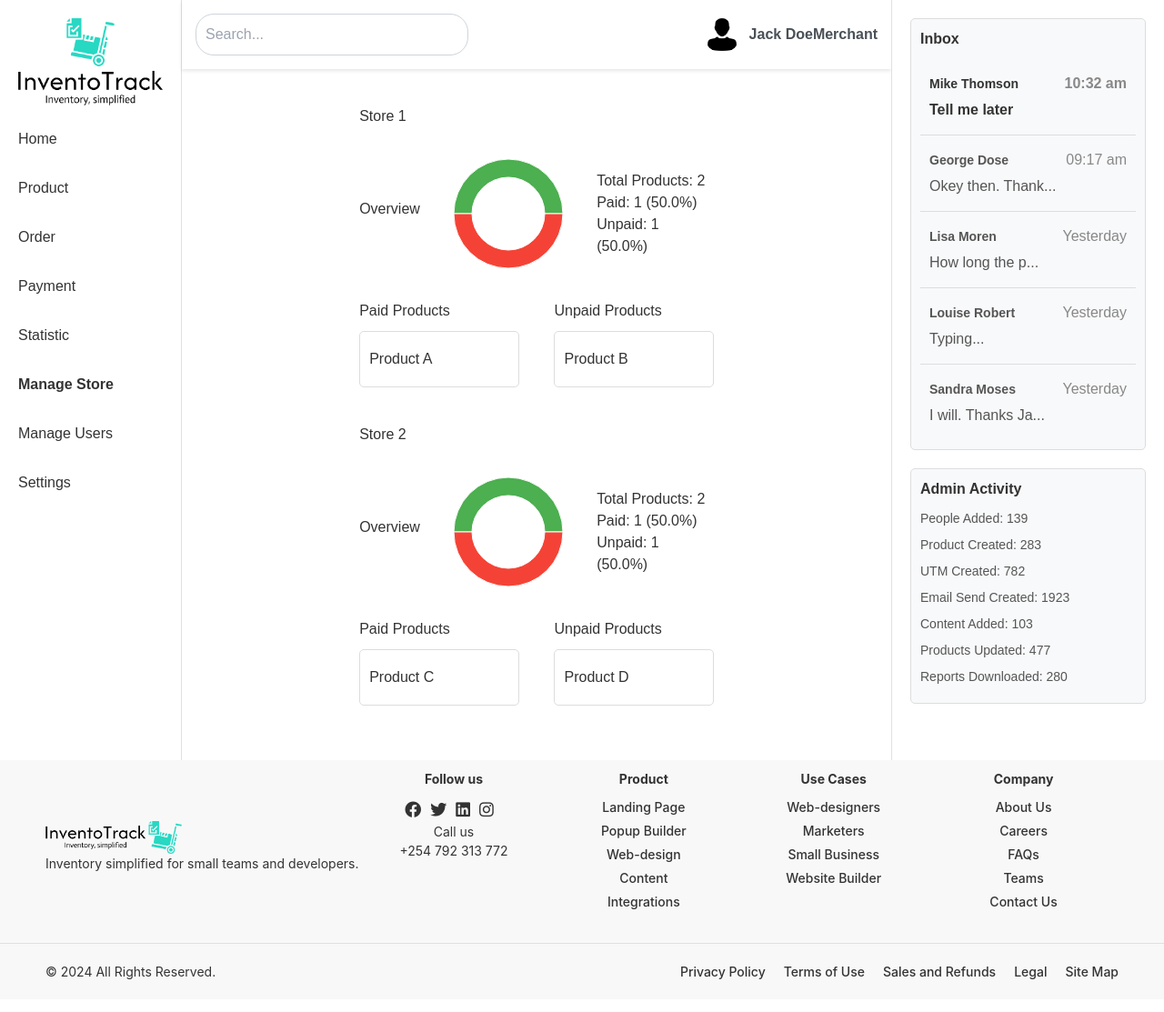
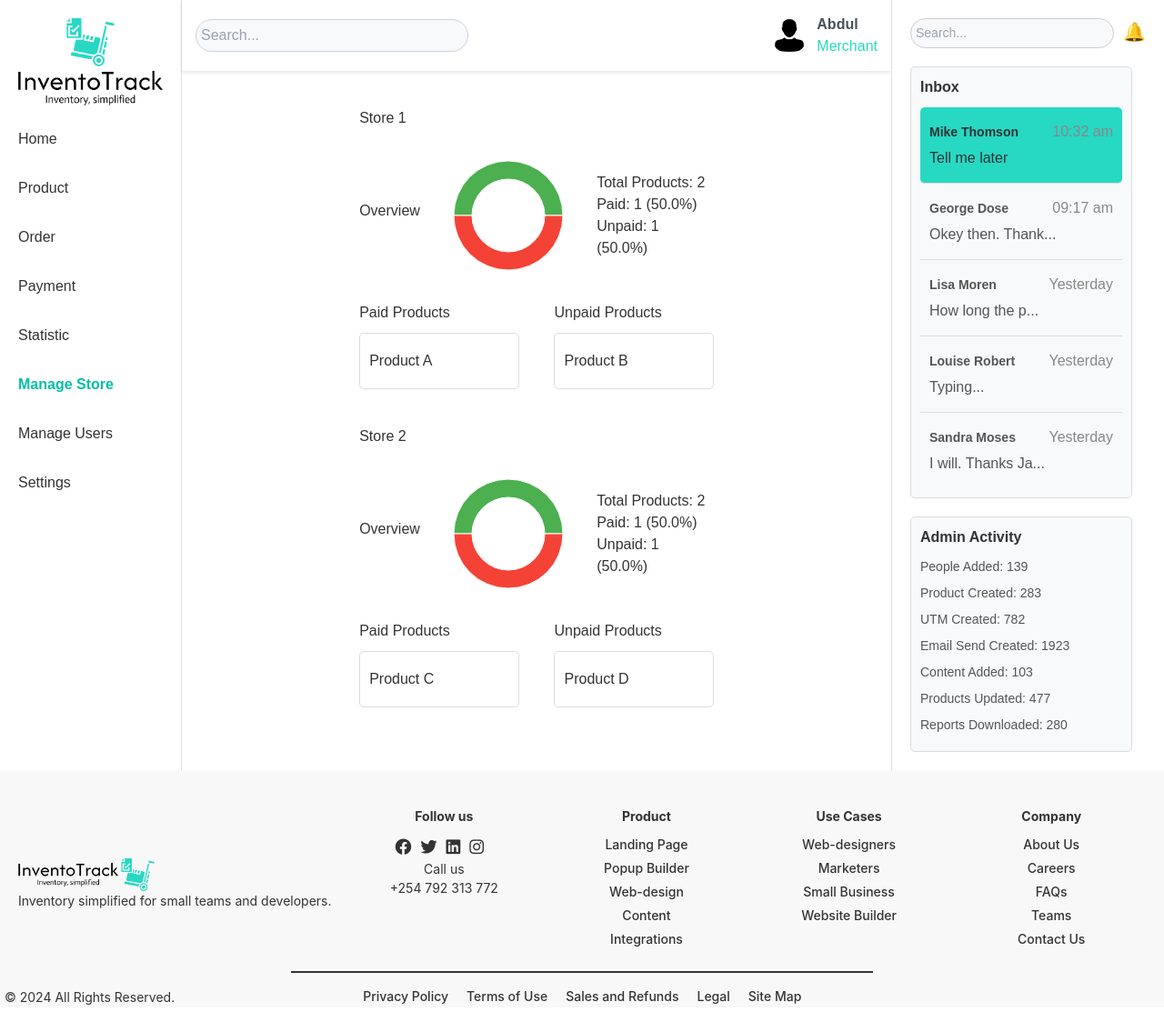
Before and after one commit to will-wagura/InventoTrack, a React (Vite) app in the folder frontend/: page /order in a window 1280 px wide. Shown: the whole page at 91% size. Built offline with nearby package versions, Linux system fonts and the light colour scheme.

Commit message:
add search bar to right navbar and style input fields for all inputs

```diff
--- a/frontend/src/components/ActivityItem.tsx
+++ /dev/null
@@ -1,16 +0,0 @@
-import React from 'react';
-import styles from '../styles/AdminActivity.module.css';
-
-interface ActivityItemProps {
-  label: string;
-  value: string | number;
-}
-
-const ActivityItem: React.FC<ActivityItemProps> = ({ label, value }) => (
-  <>
-    <div className={styles.activityLabels}>{label}</div>
-    <div className={styles.activityValues}>{value}</div>
-  </>
-);
-
-export default ActivityItem;
--- a/frontend/src/components/Header.tsx
+++ b/frontend/src/components/Header.tsx
@@ -6,8 +6,13 @@ const Header: React.FC = () => {
       <input type="text" placeholder="Search..." />
       <div className="user-info">
         <img src="src/assets/people.png" alt="Profile" />
-        <span>Jack Doe</span>
-        <span>Merchant</span>
+        <h5>
+  <span className="name">Abdul</span>
+  <br/>
+  <span className="title">Merchant</span>
+</h5>
+
+
       </div>
     </div>
   );
--- a/frontend/src/components/Inbox.tsx
+++ b/frontend/src/components/Inbox.tsx
@@ -1,5 +1,4 @@
 import React from 'react';
-
 
 interface Message {
   sender: string;
@@ -18,14 +17,24 @@ const Inbox: React.FC = () => {
   ];
 
   return (
+    <div className="inbox-container">
+       <div className="inbox-header">
+        <input type="text" className="search-bar" placeholder="Search..." />
+        <div className="notification-bell">
+          <span className="bell-icon">🔔</span>
+        </div>
+      </div>
     <div className="inbox">
+
       <h3>Inbox</h3>
       {messages.map((msg, index) => (
         <div className={`message ${msg.read ? 'read' : 'unread'}`} key={index}>
           <p><strong>{msg.sender}</strong> <span>{msg.time}</span></p>
           <p>{msg.message}</p>
         </div>
+
       ))}
+      </div>
     </div>
   );
 };
--- a/frontend/src/components/RightSidebar.tsx
+++ /dev/null
@@ -1,59 +0,0 @@
-import React, { useState } from 'react';
-import styles from '../styles/RightSidebar.module.css';
-import AdminActivity from './AdminActivity';
-import UserAvatar from './UserAvatar';
-import UserProfile from './UserProfile';
-
-const RightSidebar: React.FC = () => {
-  const [searchQuery, setSearchQuery] = useState('');
-  const [messages, setMessages] = useState([
-    { id: 1, user: 'Mike Thomson', message: 'Tell me later', avatar: 'path/to/avatar1.png', time: '10:32 am', notifications: 4 },
-    { id: 2, user: 'George Dose', message: 'Okay then. Tha...', avatar: 'path/to/avatar2.png', time: '09:17 am', notifications: 1 },
-    { id: 3, user: 'Lisa Moren', message: 'How long are n...', avatar: 'path/to/avatar3.png', time: 'Yesterday', notifications: 2 },
-    { id: 4, user: 'Louise Robert', message: 'Trying', avatar: 'path/to/avatar4.png', time: 'Yesterday', notifications: 1 },
-    { id: 5, user: 'Sandra Moses', message: 'I will. Thank\'s Ja...', avatar: 'path/to/avatar5.png', time: 'Yesterday', notifications: 0 },
-  ]);
-
-  const handleSearch = (e: React.ChangeEvent<HTMLInputElement>) => {
-    setSearchQuery(e.target.value);
-    // Implement search functionality here
-  };
-
-  return (
-    <aside className={styles.rightSidebar}>
-      <UserProfile
-        name="Jack Doe"
-        role="Merchant"
-        avatarSrc="path/to/user/avatar.png"
-        iconSrc="path/to/icon.png"
-      />
-      <div className={styles.search}>
-        <input
-          type="text"
-          placeholder="Search..."
-          value={searchQuery}
-          onChange={handleSearch}
-        />
-      </div>
-      <div className={styles.inbox}>
-        <h3>Inbox</h3>
-        <ul>
-          {messages.map((msg) => (
-            <li key={msg.id} className={styles.messageItem}>
-              <UserAvatar src={msg.avatar} alt={msg.user} />
-              <div className={styles.messageContent}>
-                <strong>{msg.user}</strong>
-                <p>{msg.message}</p>
-              </div>
-              <span className={styles.time}>{msg.time}</span>
-              {msg.notifications > 0 && <span className={styles.notifications}>{msg.notifications}</span>}
-            </li>
-          ))}
-        </ul>
-      </div>
-      <AdminActivity />
-    </aside>
-  );
-};
-
-export default RightSidebar;
--- a/frontend/src/index.css
+++ b/frontend/src/index.css
@@ -8,8 +8,9 @@
   font-weight: 400;
 
   color-scheme: light dark;
-  color: rgba(255, 255, 255, 0.87);
+  color: white;
   background-color: #f8f9fa;
+  overflow-x: hidden;
 
   font-synthesis: none;
   text-rendering: optimizeLegibility;
@@ -58,6 +59,8 @@ button:focus-visible {
   outline: 4px auto -webkit-focus-ring-color;
 }
 
+input{color: grey;}
+
 @media (prefers-color-scheme: light) {
   :root {
     color: #213547;
--- a/frontend/src/styles/Footer.module.css
+++ b/frontend/src/styles/Footer.module.css
@@ -10,9 +10,11 @@
 }
 
 .container {
-  max-width: 1200px;
-  margin: 0 auto;
-  padding: 10px 10px;
+  max-width: 100vw;
+  margin: 0;
+  padding-top: 40px;
+  padding-left: 20px;
+  padding-right: 20px;
   color: #333;
   display: flex; /* Use flexbox to align items */
   flex-direction: row;
@@ -33,6 +35,8 @@
 .linksSection {
   display: flex;
   justify-content: space-between;
+  padding-left: 20px;
+  gap: 15px;
   flex-wrap: wrap;
   flex: 1; /* Take up remaining space */
 }
@@ -68,9 +72,20 @@
 }
 
 .bottomBar {
-  border-top: 1px solid #e0e0e0;
   padding: 10px 0; /* Reduced padding */
-  margin-top: 10px; /* Reduced margin-top */
+  /* margin-top: 10px; Reduced margin-top */
+  max-height: 50px;
+  position: relative;
+}
+
+.bottomBar::before {
+  content: '';
+  display: block;
+  width: 50%; /* Adjust the width as needed */
+  height: 2px; /* Adjust the height (thickness) of the line */
+  background-color: #333; /* Color of the line */
+  margin: 0 auto; /* Center the line */
+  margin-bottom: 10px; /* Adjust the space between the line and the content below */
 }
 
 .bottomBar .container {
@@ -78,17 +93,24 @@
   justify-content: space-between;
   align-items: center;
   flex-direction: row;
+  padding: 5px;
 }
 
 .bottomBar ul {
   list-style: none;
   padding: 0;
   display: flex;
+  justify-content: center;
+  position: relative;
+  right: 31%;
+  margin-bottom: 2px;
+
 }
 
 .bottomBar ul li {
-  margin-left: 20px;
+  margin-left: 20px; /* Adjust the space between list items */
 }
+
 
 .bottomBar a {
   color: #333;
--- a/frontend/src/styles/ManageStorePage.css
+++ b/frontend/src/styles/ManageStorePage.css
@@ -7,7 +7,9 @@
 
 .main-content {
   flex-grow: 1;
-  padding: 20px;
+  padding-left: 20px;
+  padding-right: 20px;
+  padding-top: 20px;
 }
 
 /* Right Side Bar */
@@ -19,10 +21,13 @@
   overflow-y: auto;
   color: #333
 }
+
 /* Inbox.css */
 .inbox {
   font-family: Arial, sans-serif;
   margin-bottom: 20px;
+  margin-top: 20px;
+  margin-right: 15px;
   border: 1px solid #ddd;
   padding: 10px;
   border-radius: 5px;
@@ -36,6 +41,7 @@
 }
 
 .message {
+
   padding: 10px;
   border-bottom: 1px solid #ddd;
 }
@@ -58,11 +64,37 @@
 }
 
 .unread {
-  font-weight: bold;
+  background-color: #27D8C3;
+  border-radius: 5px;
 }
 
 .read {
   color: #555;
+}
+/*Search bar and notification bell*/
+
+input[type="search"], .search-bar {
+  background-color: #f8f9fa; /* Light grey color */
+  color: #333; /* Text color */
+  border: 1px solid #ccc; /* Optional: adjust the border color */
+}
+
+.inbox-header{
+display: flex;
+
+}
+.search-bar {
+  flex: 1;
+  padding: 5px;
+  border: 1px solid #ccc;
+  border-radius: 20px;
+  font-size: 14px;
+}
+
+.notification-bell {
+  margin-left: 10px;
+  font-size: 20px;
+  cursor: pointer;
 }
 
 /* AdminActivity.css */
@@ -72,6 +104,7 @@
   padding: 10px;
   border-radius: 5px;
   background-color: #f8f9fa;
+  margin-right: 15px;
 }
 
 .admin-activity h3 {
@@ -105,7 +138,8 @@
 }
 
 .header input[type="text"] {
-  padding: 10px;
+  background-color: #f8f9fa;
+  padding: 5px;
   border-radius: 20px;
   border: 1px solid #ced4da;
   width: 300px;
@@ -123,17 +157,27 @@
   margin-right: 10px;
 }
 
-.user-info span {
-  color: #495057;
+
+
+.name {
+  color: #495057 !important;
   font-weight: bold;
+}
+
+.title {
+  color: #27D8C3 !important;
 }
 
 /* Store list styles */
 .store-list {
   background-color: white;
-  padding: 20px;
+  padding-top: 20px;
+  padding-left: 20px;
+  padding-right: 20px;
   border-radius: 10px;
   box-shadow: 0 2px 4px rgba(0, 0, 0, 0.1);
+  height: 700px;
+  overflow-y: auto;
 }
 
 .add-store {
--- a/frontend/src/styles/ManageUsers.css
+++ b/frontend/src/styles/ManageUsers.css
@@ -34,6 +34,7 @@
     font-size: 1em;
     box-sizing: border-box;
     font-family: 'Arial', sans-serif;
+    background-color: white;
   }
 
   .add-admin button {
--- a/frontend/src/styles/RightSidebar.module.css
+++ /dev/null
@@ -1,69 +0,0 @@
-/* RightSidebar.module.css */
-.rightSidebar {
-  width: 300px;
-  background-color: #ffffff;
-  padding: 20px;
-  border-left: 1px solid #e0e0e0;
-  overflow-y: auto;
-  color: #333
-}
-
-  .search input {
-    width: 100%;
-    padding: 8px 15px;
-    border: 1px solid #e0e0e0;
-    border-radius: 20px;
-    margin-bottom: 20px;
-  }
-
-  .inbox h3, .adminActivity h3 {
-    margin-bottom: 15px;
-    color: #333;
-  }
-
-  .inbox ul, .adminActivity ul {
-    list-style-type: none;
-    padding: 0;
-  }
-
-  .inbox li, .adminActivity li {
-    margin-bottom: 15px;
-    padding-bottom: 15px;
-    border-bottom: 1px solid #e0e0e0;
-  }
-
-  .inbox li:last-child, .adminActivity li:last-child {
-    border-bottom: none;
-  }
-
-  .adminActivity li {
-    display: flex;
-    justify-content: space-between;
-  }
-
-  .adminActivity span:last-child {
-    color: #00bfa5;
-    font-weight: bold;
-  }
-
-  /* inbox section */
-
-.messageItem {
-  color: #333;
-  display: flex;
-  align-items: center;
-  margin-bottom: 10px;
-}
-
-.userAvatar {
-  width: 40px;
-  height: 40px;
-  border-radius: 50%;
-  margin-right: 10px;
-}
-
-.messageContent {
-  color: #333;
-  display: flex;
-  flex-direction: column;
-}
--- a/frontend/src/styles/Sidebar.module.css
+++ b/frontend/src/styles/Sidebar.module.css
@@ -9,12 +9,12 @@
   font-size: 24px;
   font-weight: bold;
   color: #00bfa5;
-  margin-bottom: 20px; /* Adjusted margin */
+  margin-bottom: 20px;
   text-align: center;
 }
 
 .logo img {
-  max-width: 100%; /* Make sure the logo fits within the sidebar */
+  max-width: 100%;
 }
 
 .sidebar ul {
@@ -32,7 +32,7 @@
   font-size: 16px;
   display: flex;
   align-items: center;
-  padding: 5px 0; /* Reduced padding */
+  padding: 5px 0;
 }
 
 .sidebar a:hover {
@@ -40,6 +40,6 @@
 }
 
 .active {
-  color: #00bfa5;
+  color: #00bfa5 !important;
   font-weight: bold;
 }
```
Also changed, not shown: frontend/src/components/Footer.tsx (+76 -26 lines).
